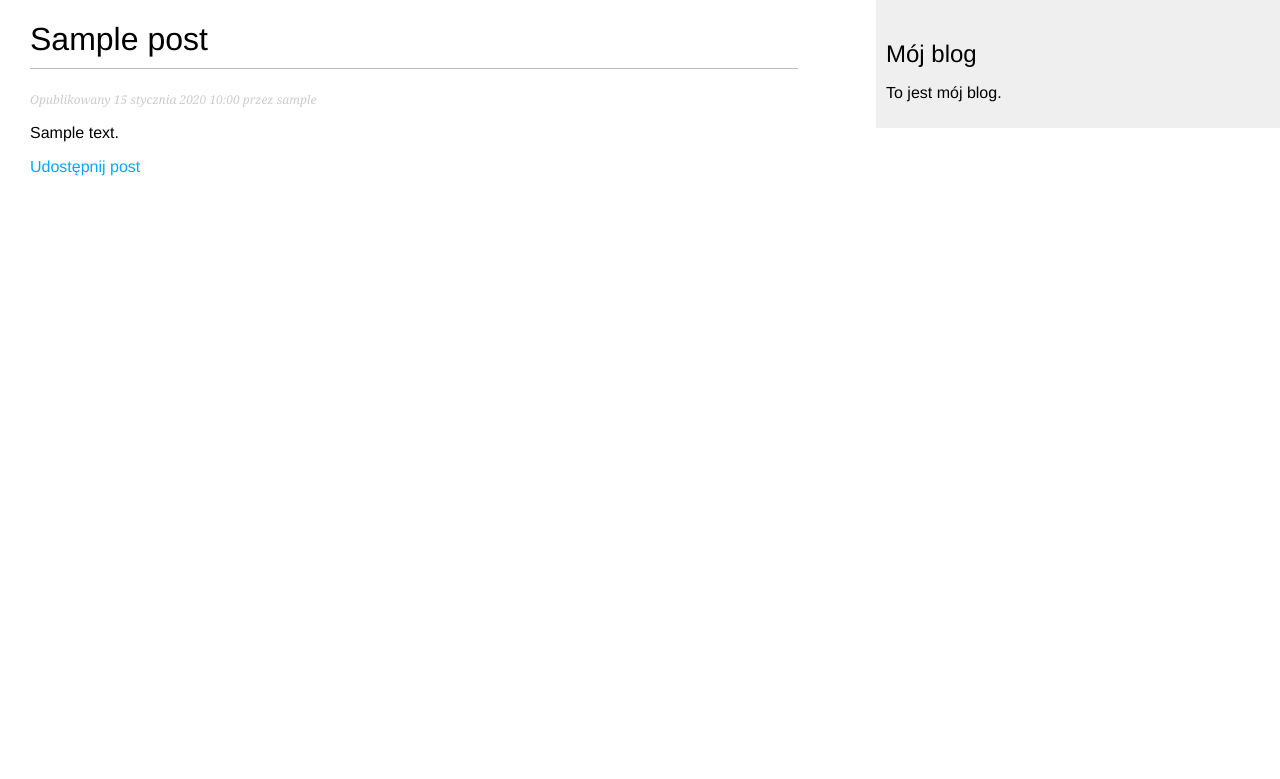
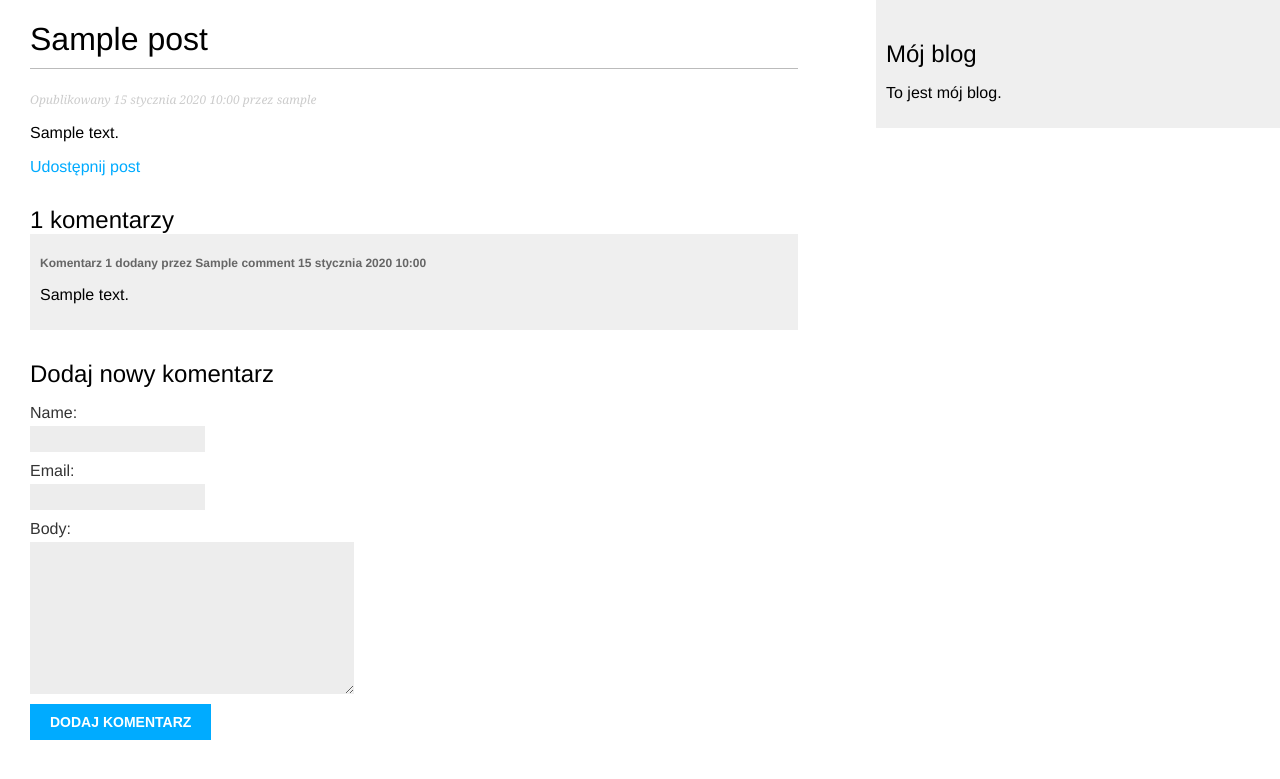
Before and after one commit to Jola1107/mysite, a Django app: a page that uses mysite/blog/templates/blog/post/detail.html in a window 1280 px wide. Shown: the top 779 px of the page. Run offline with Django 4.2, Linux system fonts and the light colour scheme; tables that the repository leaves empty hold one stand-in row (values such as "Sample post").

Commit message:
Dodawanie komentarzy

```diff
--- a/mysite/blog/forms.py
+++ b/mysite/blog/forms.py
@@ -1,7 +1,15 @@
 from django import forms
+from blog.models import Comment
 
 class EmailPostForm(forms.Form):
     name = forms.CharField(max_length=25)
     email = forms.EmailField()
     to = forms.EmailField()
     comments = forms.CharField(required=False, widget=forms.Textarea)
+
+class CommentForm(forms.ModelForm):
+    class Meta:
+        model = Comment
+        fields = ['name',
+                  'email',
+                  'body']
--- a/mysite/blog/models.py
+++ b/mysite/blog/models.py
@@ -40,3 +40,21 @@ class Post(models.Model):
                                                             self.publish.month,
                                                             self.publish.day,
                                                             self.slug])
+
+class Comment(models.Model):
+    post = models.ForeignKey(Post,
+                             on_delete=models.CASCADE,
+                             related_name='comments')
+    name = models.CharField(max_length=80)
+    email = models.EmailField()
+    body = models.TextField()
+    created = models.DateTimeField(auto_now_add=True)
+    updated = models.DateTimeField(auto_now=True)
+    active = models.BooleanField(default=True)
+
+    class Meta:
+        ordering = ['created']
+        indexes = [models.Index(fields=['created'])]
+
+def __str__(self):
+    return f'Komentarz dodane przez {self.name} dla posta {self.post}.'
--- a/mysite/blog/templates/blog/post/detail.html
+++ b/mysite/blog/templates/blog/post/detail.html
@@ -1,5 +1,7 @@
 {% extends "blog/base.html" %}
+
 {% block title %} {{post.title}} {% endblock %}
+
 {%block content %}
     <h1> {{post.title}} </h1>
     <p class="date">
@@ -11,4 +13,21 @@
             Udostępnij post
         </a>
     </p>
+    {% with comments.count as total_comments %}
+        <h2>
+            {{ total_comments }} komentarzy
+        </h2>
+    {% endwith %}
+    {% for comment in comments %}
+        <div class="comment">
+            <p class="info">
+                Komentarz {{ forloop.counter }} dodany przez {{ comment.name }}
+                {{ comment.created }}
+                </p>
+                {{ comment.body|linebreaks }}
+        </div>
+    {% empty %}
+        <p>Nie ma jeszcze żadnych komentarzy.</p>
+    {% endfor %}
+    {% include "blog/post/includes/comment_form.html" %}
 {% endblock %}
--- /dev/null
+++ b/mysite/blog/templates/blog/post/includes/comment_form.html
@@ -0,0 +1,6 @@
+<h2>Dodaj nowy komentarz</h2>
+<form action="{% url 'blog:post_comment' post.id %}" method = "post">
+{{ form.as_p }}
+{% csrf_token %}
+<p><input type="submit" value="Dodaj komentarz"></p>
+</form>
--- a/mysite/blog/urls.py
+++ b/mysite/blog/urls.py
@@ -8,4 +8,5 @@ urlpatterns = [
     path('', views.PostListView.as_view(), name='posts'),
     path('<int:year>/<int:month>/<int:day>/<slug:post>', views.post_detail, name='post_detail'),
     path('<int:post_id>/share/', views.post_share, name='post_share'),
+    path('<int:post_id>/comment/', views.post_comment, name='post_comment'),
 ]
--- a/mysite/blog/views.py
+++ b/mysite/blog/views.py
@@ -1,9 +1,10 @@
 from django.shortcuts import render, get_object_or_404
-from .models import Post
+from .models import Post, Comment
 from django.core.paginator import Paginator, EmptyPage, PageNotAnInteger
 from django.views.generic import ListView
-from .forms import EmailPostForm
+from .forms import EmailPostForm, CommentForm
 from django.core.mail import send_mail
+from django.views.decorators.http import require_GET, require_POST
 
 class PostListView(ListView):
     queryset = Post.published.all()
@@ -29,13 +30,17 @@ def post_list(request):
 
 def post_detail(request, year, month, day, post):
     post = get_object_or_404(Post,
-                             status = Post.Status.PUBLISHED,
-                             slug = post,
-                             publish__year = year,
-                             publish__month = month,
-                             publish__day = day)
+                             status=Post.Status.PUBLISHED,
+                             slug=post,
+                             publish__year=year,
+                             publish__month=month,
+                             publish__day=day)
+    comments = post.comments.filter(active=True)
+    form = CommentForm()
 
-    return render(request, 'blog/post/detail.html', {'post':post})
+    return render(request, 'blog/post/detail.html', {'post':post,
+                                                     'comments':comments,
+                                                     'form':form})
 
 def post_share(request, post_id):
     post = get_object_or_404(Post, id=post_id, status=Post.Status.PUBLISHED)
@@ -54,3 +59,17 @@ def post_share(request, post_id):
     return render(request, 'blog/post/share.html', {'post':post,
                                                                             'form':form,
                                                                             'sent':sent})
+
+@require_POST
+def post_comment(request, post_id):
+    post = get_object_or_404(Post, id=post_id, status=Post.Status.PUBLISHED)
+    comment = None
+    form = CommentForm(data=request.POST)
+    if form.is_valid():
+        comment = form.save(commit=False)
+        comment.post = post
+        comment.save()
+    return render(request, 'blog/post/comment.html',
+                  {'post':post,
+                   'form':form,
+                   'comment':comment})
```
Also changed, not shown: mysite/blog/admin.py (+7 -1 lines), mysite/blog/templates/blog/post/comment.html (added, +12 -0 lines), mysite/blog/migrations/0004_comment.py (added).
